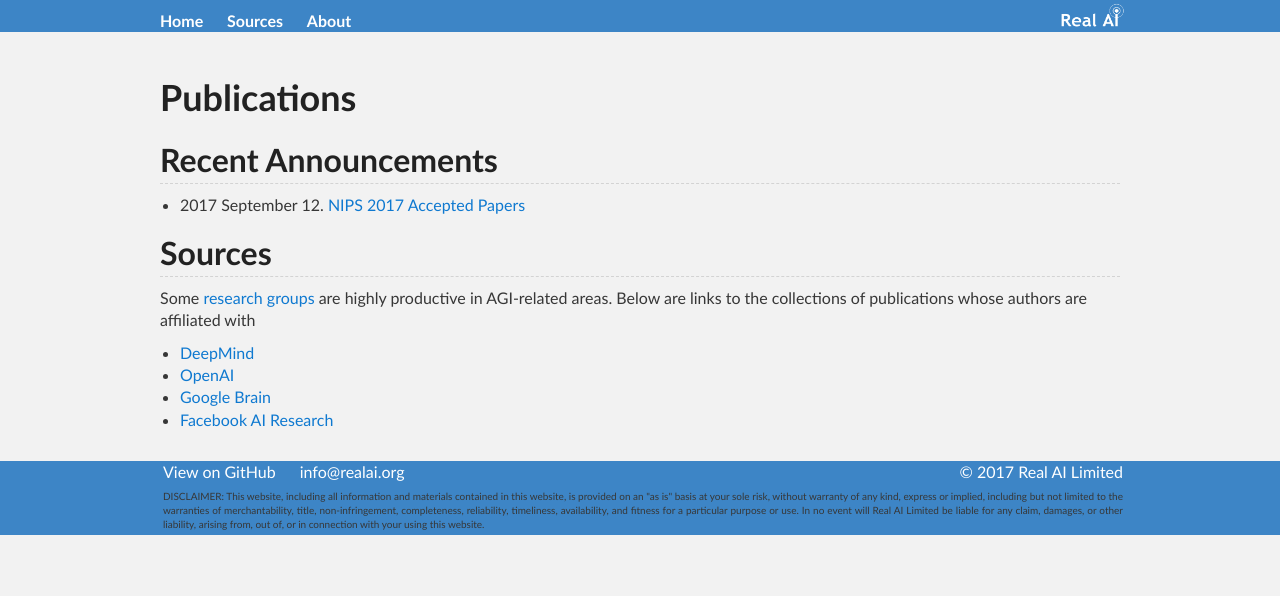
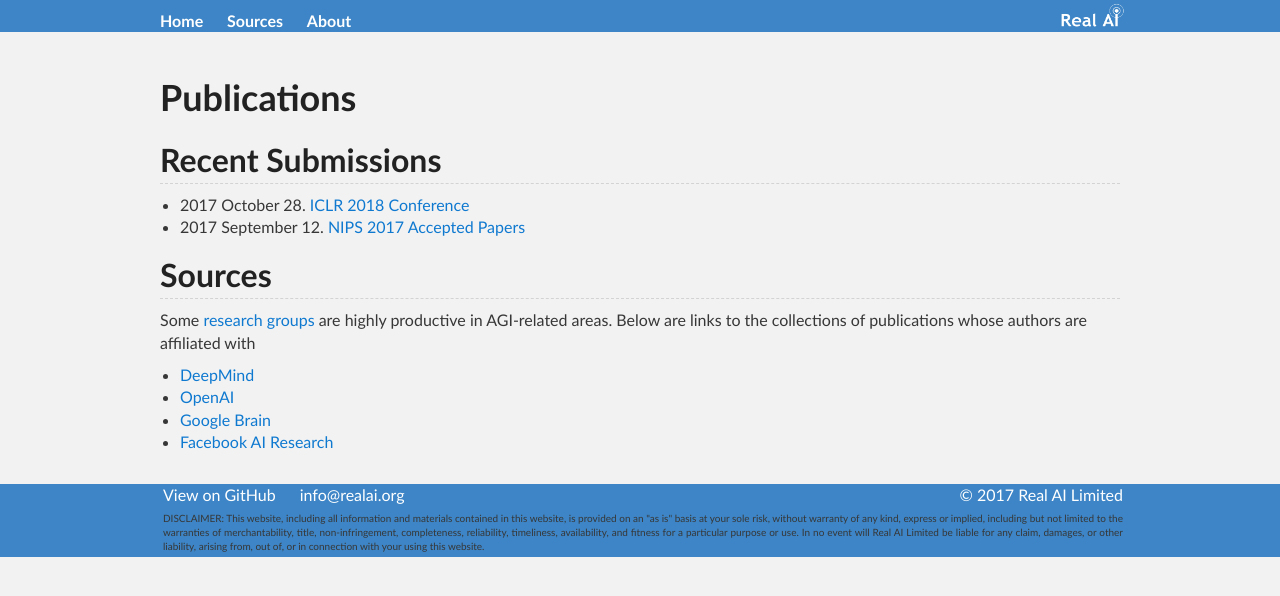
Before and after one commit to Tonywuhk/realai.org, a Jekyll site: the page built from research-groups/publications/README.md, in a window 1280 px wide. Shown: the top 596 px of the page. Built offline with Jekyll 4.4.1, drawn with Linux system fonts in a browser that asks for light colours; our own code applies the rules of GitHub Pages for plain Markdown files; the repository's description, which GitHub fills in, is left out.

Commit message:
Update files

```diff
--- a/research-groups/publications/README.md
+++ b/research-groups/publications/README.md
@@ -3,8 +3,9 @@
 ---
 # Publications
 
-## Recent Announcements
+## Recent Submissions
 
+* 2017 October 28. [ICLR 2018 Conference](https://openreview.net/group?id=ICLR.cc/2018/Conference)
 * 2017 September 12. [NIPS 2017 Accepted Papers](https://nips.cc/Conferences/2017/AcceptedPapersInitial)
 
 ## Sources
```
Also changed, not shown: demos.md (+1 -0 lines), research-groups/publications/openai.md (+1 -0 lines).
